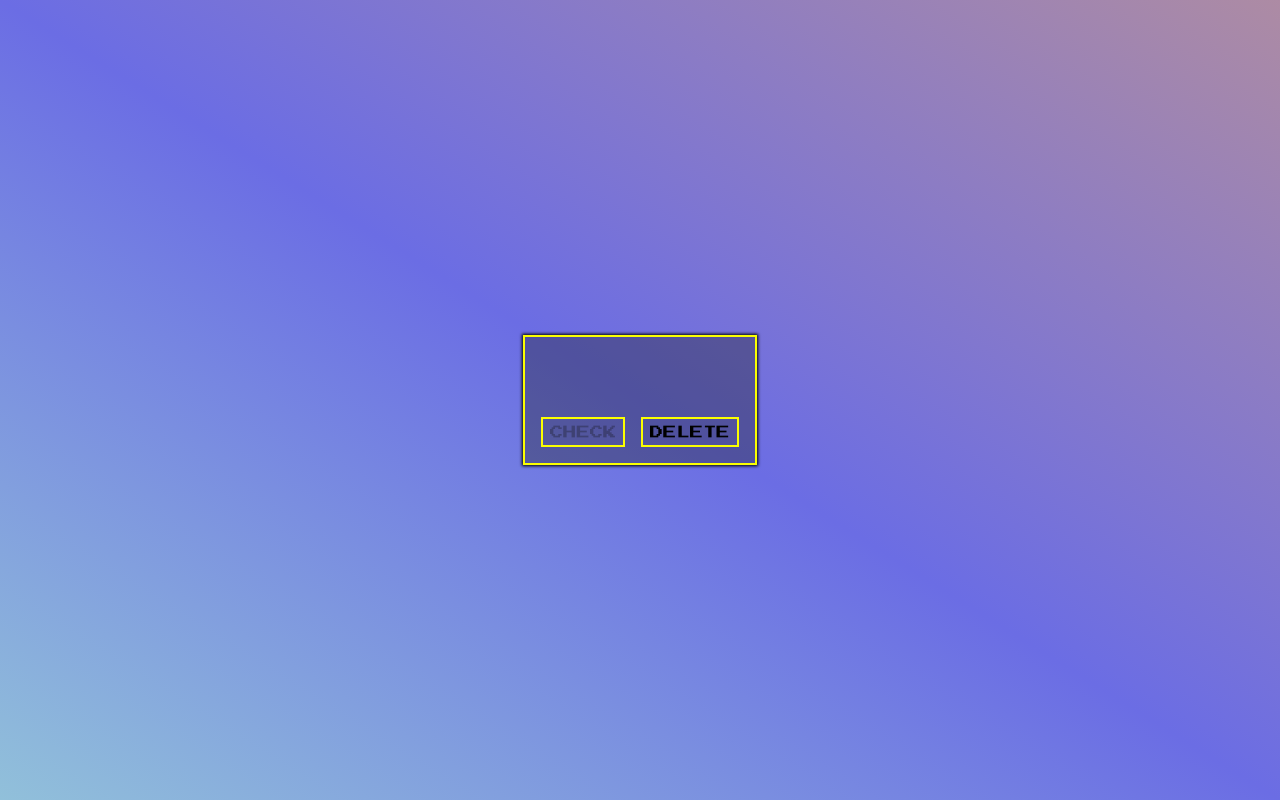
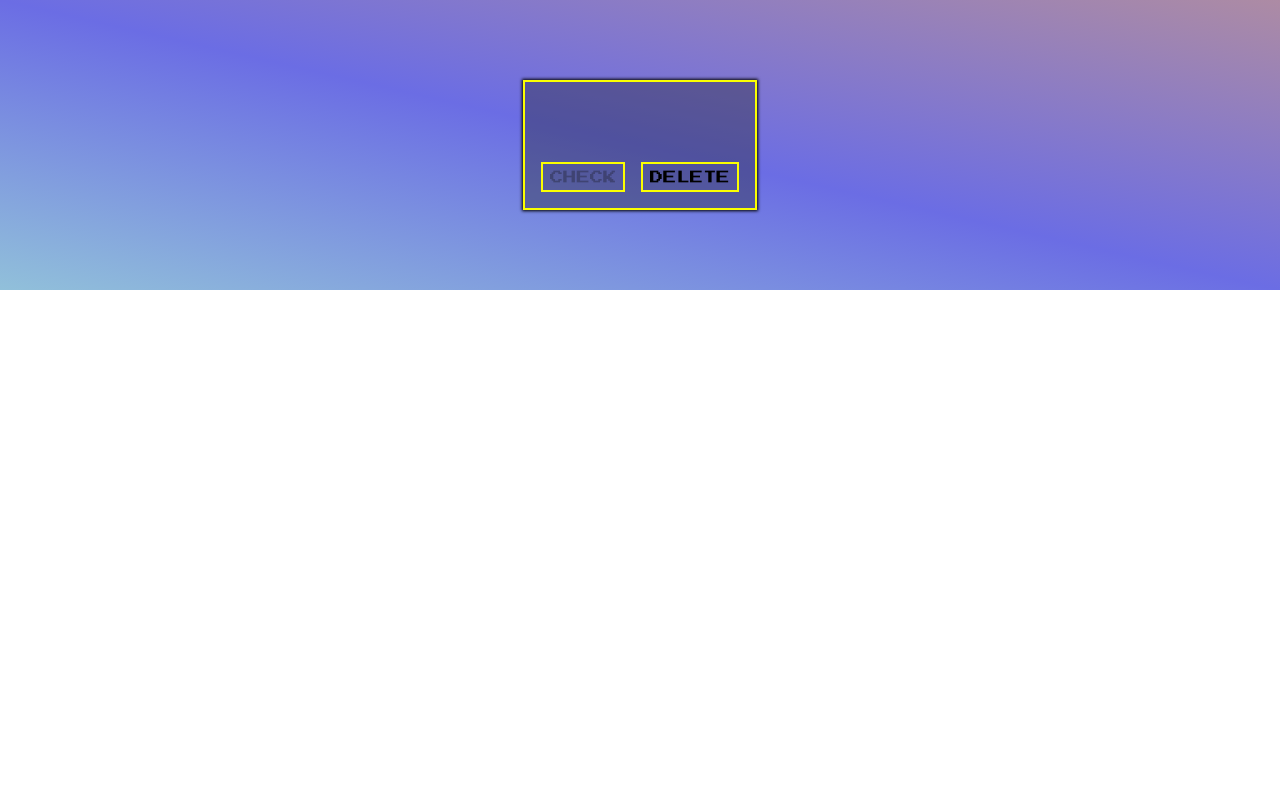
Before and after one commit to Gaston-Valentini/proyect3-masterMind, a plain HTML site: page viewes/play/play.html in a window 1280 px wide. Drawn offline with Linux system fonts and the light colour scheme; a web font is replaced by a local one.

Commit message:
Fixed a small visual bug in the background of the views.

```diff
--- a/viewes/play/play.css
+++ b/viewes/play/play.css
@@ -3,7 +3,7 @@
 }
 
 .app {
-    height: 100vh;
+    padding: 5em 0;
     display: flex;
     justify-content: center;
     align-items: center;
--- a/viewes/rules/rules.css
+++ b/viewes/rules/rules.css
@@ -3,7 +3,6 @@
 }
 
 .app {
-    height: 100vh;
     display: flex;
     justify-content: center;
     background: linear-gradient(to top right, #91C0DA, #6B6DE4, #AD8BA4);
```
Also changed, not shown: viewes/colors/colors.html (+1 -0 lines), viewes/difficulty/difficulty.html (+1 -1 lines), viewes/gameOver/gameOverLoser.html (+1 -0 lines), viewes/gameOver/gameOverWinner.html (+1 -0 lines), viewes/play/play.html (+1 -0 lines), viewes/rules/rules.html (+2 -0 lines).
